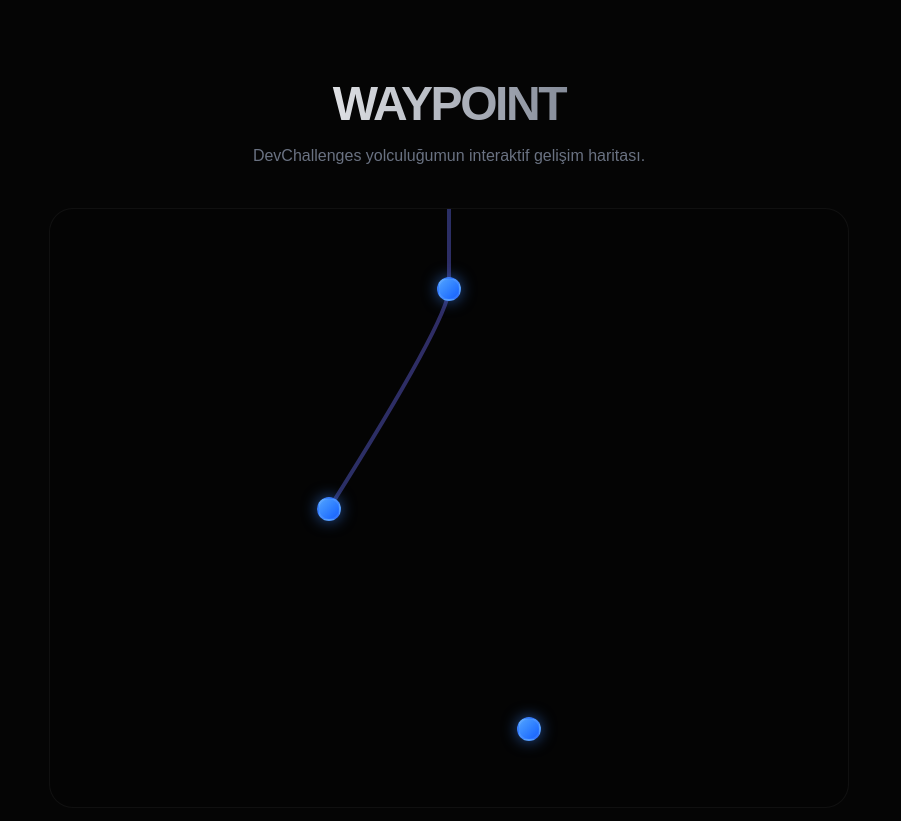
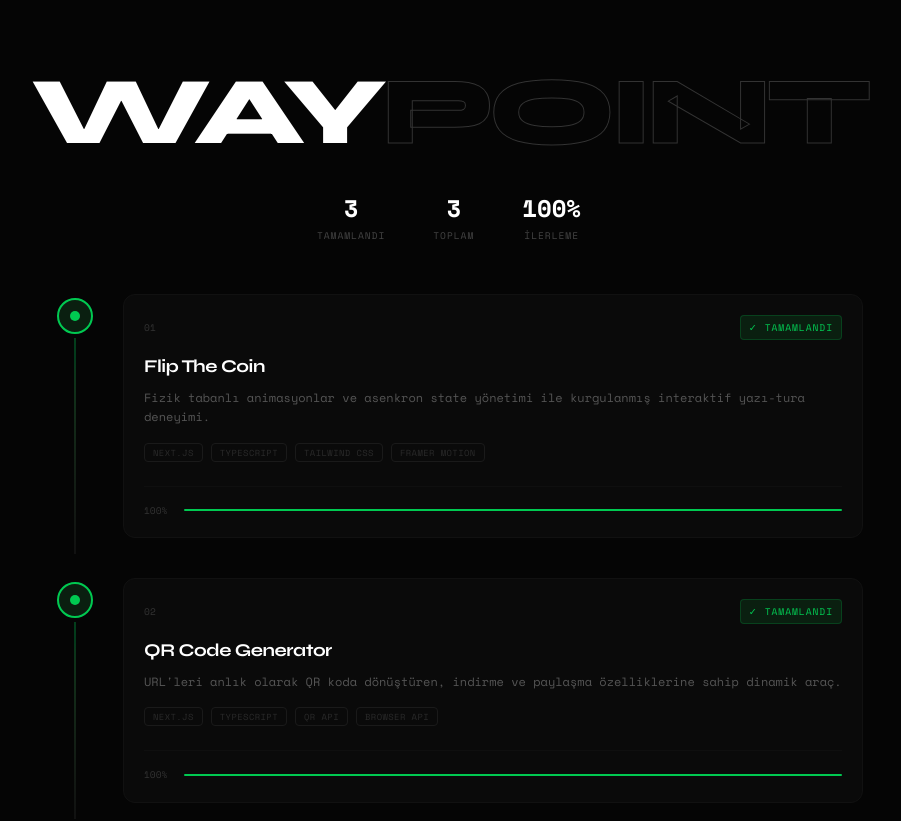
Before and after one commit to EnderKaran/Waypoint, a Next.js app: page / in a window 1280 px wide. Shown: the top 821 px of the page, without its empty margins (191-1092 px from the left). Built offline with nearby package versions, Linux system fonts and the light colour scheme.

Commit message:
waypoint tasarımı değiştirildi

```diff
--- a/src/components/HomeClient.tsx
+++ b/src/components/HomeClient.tsx
@@ -2,124 +2,141 @@
 
 import { CHALLENGES } from "@/constants/challenges";
 import Link from "next/link";
-import { motion, Variants } from "framer-motion";
+import { motion } from "framer-motion";
+import { useEffect, useState } from "react";
 
-const MotionLink = motion.create(Link);
+export default function HomeClient() {
+  const [mounted, setMounted] = useState(false);
 
-const containerVariants: Variants = {
-  hidden: { opacity: 0 },
-  visible: {
-    opacity: 1,
-    transition: {
-      staggerChildren: 0.5,
-      delayChildren: 0.3,
-    },
-  },
-};
+  useEffect(() => {
+    setMounted(true);
+  }, []);
 
-// SVG Yolun Çizilmesi
-const pathVariants: Variants = {
-  hidden: { pathLength: 0, opacity: 0 },
-  visible: {
-    pathLength: 1,
-    opacity: 0.4,
-    transition: {
-      duration: 2.5,
-      ease: "easeInOut",
-    },
-  },
-};
+  if (!mounted) return null; // Sunucu tarafında hiçbir şey render etme
 
-// Durakların (Node) Belirmesi
-const nodeVariants: Variants = {
-  hidden: { scale: 0, opacity: 0 },
-  visible: {
-    scale: 1,
-    opacity: 1,
-    transition: { type: "spring", stiffness: 260, damping: 20 },
-  },
-};
-
-export default function HomePage() {
-  const svgPathData = `
-    M 400 0
-    Q 400 50, ${CHALLENGES[0].position.x * 8} ${CHALLENGES[0].position.y}
-    T ${CHALLENGES[1].position.x * 8} ${CHALLENGES[1].position.y}
-  `;
+  const total = CHALLENGES.length;
+  const doneCount = CHALLENGES.filter(c => c.status === "done").length;
+  const progressPercent = Math.round((doneCount / total) * 100);
 
   return (
-    <main className="min-h-screen bg-[#050505] text-white flex flex-col items-center py-20 overflow-hidden">
-      <div className="text-center mb-10 z-10 relative">
+    <main className="min-h-screen bg-[#050505] text-white font-['Syne',sans-serif] selection:bg-blue-500/30 overflow-x-hidden">
+
+      {/* HEADER SECTION */}
+      <section className="text-center pt-16 pb-8 px-4">
         <motion.h1
-          initial={{ opacity: 0, y: -20 }} animate={{ opacity: 1, y: 0 }} transition={{ duration: 0.8 }}
-          className="text-5xl font-bold tracking-tighter mb-4 bg-gradient-to-r from-white to-gray-500 bg-clip-text text-transparent"
+          initial={{ opacity: 0, y: 20 }}
+          animate={{ opacity: 1, y: 0 }}
+          className="text-[clamp(3rem,10vw,6rem)] font-extrabold tracking-tighter leading-none"
         >
-          WAYPOINT
+          WAY<span style={{ WebkitTextStroke: "1px #333", color: "#050505" }}>POINT</span>
         </motion.h1>
-        <motion.p
-           initial={{ opacity: 0 }} animate={{ opacity: 1 }} transition={{ delay: 0.3, duration: 0.8 }}
-           className="text-gray-500 max-w-md mx-auto"
-        >
-          DevChallenges yolculuğumun interaktif gelişim haritası.
-        </motion.p>
-      </div>
 
-      {/* ROADMAP KAPSAYICISI */}
-      <motion.div
-        variants={containerVariants}
-        initial="hidden"
-        animate="visible"
-        className="relative w-[800px] h-[600px] border border-white/5 rounded-3xl bg-black/20 p-10"
-      >
-        {/* 1. SVG YOL KATMANI */}
-        <svg className="absolute top-0 left-0 w-full h-full pointer-events-none" viewBox="0 0 800 600">
-          <motion.path
-            variants={pathVariants}
-            d={svgPathData}
-            fill="none"
-            stroke="url(#road-gradient)"
-            strokeWidth="4"
-            strokeLinecap="round"
-          />
-          <defs>
-            <linearGradient id="road-gradient" x1="0%" y1="0%" x2="100%" y2="100%">
-              <stop offset="0%" stopColor="#3b82f6" />
-              <stop offset="100%" stopColor="#8b5cf6" />
-            </linearGradient>
-          </defs>
-        </svg>
+        <div className="flex justify-center gap-8 md:gap-12 mt-8 font-['Space_Mono',monospace]">
+          <div className="text-center">
+            <div className="text-2xl font-bold">{doneCount}</div>
+            <div className="text-[0.6rem] text-[#444] uppercase tracking-widest mt-1">Tamamlandı</div>
+          </div>
+          <div className="text-center">
+            <div className="text-2xl font-bold">{total}</div>
+            <div className="text-[0.6rem] text-[#444] uppercase tracking-widest mt-1">Toplam</div>
+          </div>
+          <div className="text-center">
+            <div className="text-2xl font-bold">{progressPercent}%</div>
+            <div className="text-[0.6rem] text-[#444] uppercase tracking-widest mt-1">İlerleme</div>
+          </div>
+        </div>
+      </section>
 
-        {/* 2. PROJE DURAKLARI (Node'lar) */}
-        {CHALLENGES.map((challenge) => (
-          <MotionLink
-            key={challenge.id}
-            href={`/challenges/${challenge.slug}`}
-            variants={nodeVariants}
-            style={{
-              left: `${challenge.position.x}%`,
-              top: `${challenge.position.y}px`
-            }}
-            className="absolute group -translate-x-1/2 -translate-y-1/2 z-20"
-          >
-            {/* Durak Noktası Görseli */}
-            <div className="relative">
-              {/* Dışarıdaki hare efekti */}
-              <div className="absolute -inset-4 bg-blue-500/20 rounded-full blur-xl opacity-0 group-hover:opacity-100 transition-opacity duration-500" />
-              {/* Ana nokta */}
-              <div className="w-6 h-6 bg-gradient-to-br from-blue-400 to-blue-600 rounded-full shadow-[0_0_15px_rgba(59,130,246,0.6)] border-2 border-white/10 group-hover:scale-110 transition-transform" />
+      {/* ROADMAP TRACK */}
+      <section className="max-w-[860px] mx-auto px-4 pb-20">
+        <div className="relative">
+          {CHALLENGES.map((challenge, index) => {
+            const status = challenge.status;
 
-              {/* Tooltip / İsim */}
-              <div className="absolute top-full mt-4 left-1/2 -translate-x-1/2 opacity-0 translate-y-2 group-hover:opacity-100 group-hover:translate-y-0 transition-all duration-300 bg-[#0A0A0A] border border-white/10 px-4 py-3 rounded-xl pointer-events-none whitespace-nowrap shadow-xl z-30">
-                <p className="text-sm font-bold">{challenge.title}</p>
-                <div className="flex items-center gap-2 mt-1">
-                   <span className={`w-2 h-2 rounded-full ${challenge.difficulty === 'Beginner' ? 'bg-green-500' : 'bg-yellow-500'}`}></span>
-                   <p className="text-[10px] text-gray-400 uppercase tracking-wider">{challenge.difficulty}</p>
+            return (
+              <div key={challenge.id} className="grid grid-cols-[80px_1fr] gap-0 relative group">
+                {/* SPINE */}
+                <div className="flex flex-col items-center pt-6">
+                  <div className={`
+                    w-9 h-9 rounded-full border-2 flex items-center justify-center relative z-10 transition-all duration-300
+                    ${status === 'done' ? 'border-green-500 bg-[#0a1f10]' :
+                      status === 'active' ? 'border-blue-500 bg-[#0a0f1f] shadow-[0_0_15px_rgba(59,130,246,0.2)]' :
+                      'border-[#1a1a1a] bg-[#080808]'}
+                  `}>
+                    <motion.div
+                      animate={status === 'active' ? { opacity: [1, 0.5, 1], scale: [1, 0.8, 1] } : {}}
+                      transition={{ repeat: Infinity, duration: 2 }}
+                      className={`w-2.5 h-2.5 rounded-full ${status === 'done' ? 'bg-green-500' : status === 'active' ? 'bg-blue-500' : 'bg-[#222]'}`}
+                    />
+                  </div>
+
+                  {index < CHALLENGES.length - 1 && (
+                    <div className={`w-[2px] flex-1 my-1 transition-colors duration-500 ${status === 'done' ? 'bg-gradient-to-b from-green-500/30 to-[#111]' : 'bg-[#1a1a1a]'}`} />
+                  )}
                 </div>
+
+                {/* CARD CONTENT */}
+                <Link href={`/challenges/${challenge.slug}`} className="py-5 pl-2 block">
+                  <motion.div
+                    whileHover={{ x: 4 }}
+                    className={`
+                      relative overflow-hidden bg-[#0a0a0a] border border-[#111] rounded-xl p-5 transition-all duration-300
+                      ${status === 'done' ? 'hover:border-green-500/30' : status === 'active' ? 'border-blue-500/20 hover:border-blue-500/40' : 'opacity-60'}
+                    `}
+                  >
+                    <div className="flex items-center justify-between mb-3 font-['Space_Mono',monospace] text-[0.6rem]">
+                      <span className="text-[#333]">0{index + 1}</span>
+                      <span className={`
+                        px-2 py-1 rounded border tracking-widest uppercase
+                        ${status === 'done' ? 'bg-[#0a1f10] text-green-500 border-green-500/20' :
+                          status === 'active' ? 'bg-[#0a0f1f] text-blue-500 border-blue-500/20' :
+                          'bg-[#111] text-[#333] border-[#1a1a1a]'}
+                      `}>
+                        {status === 'done' ? '✓ Tamamlandı' : status === 'active' ? '→ Devam Ediyor' : '○ Kilitli'}
+                      </span>
+                    </div>
+
+                    <h3 className={`text-lg font-bold mb-2 tracking-tight ${status === 'locked' ? 'text-[#2a2a2a]' : 'text-white'}`}>
+                      {challenge.title}
+                    </h3>
+
+                    <p className={`font-['Space_Mono',monospace] text-[0.75rem] leading-relaxed ${status === 'locked' ? 'text-[#2a2a2a]' : 'text-[#555]'}`}>
+                      {challenge.description}
+                    </p>
+
+                    <div className="flex gap-2 flex-wrap mt-4">
+                      {challenge.tags.map(tag => (
+                        <span key={tag} className="font-['Space_Mono',monospace] text-[0.55rem] border border-[#1a1a1a] px-2 py-0.5 rounded text-[#2a2a2a] tracking-wider uppercase">
+                          {tag}
+                        </span>
+                      ))}
+                    </div>
+
+                    {(status === 'done' || status === 'active') && (
+                      <div className="mt-6 pt-4 border-t border-[#0f0f0f] flex items-center gap-4 font-['Space_Mono',monospace] text-[0.6rem] text-[#333]">
+                        <span>{status === 'done' ? '100%' : '45%'}</span>
+                        <div className="flex-1 h-[2px] bg-[#111] rounded-full overflow-hidden">
+                          <div
+                            className={`h-full transition-all duration-1000 ${status === 'done' ? 'bg-green-500 w-full' : 'bg-blue-600 w-[45%]'}`}
+                          />
+                        </div>
+                      </div>
+                    )}
+                  </motion.div>
+                </Link>
               </div>
-            </div>
-          </MotionLink>
-        ))}
-      </motion.div>
+            );
+          })}
+        </div>
+      </section>
+
+      <footer className="py-12 text-center font-['Space_Mono',monospace] text-[0.55rem] text-[#fffff] tracking-[0.2em] uppercase">
+        Waypoint · Her commit bir adım
+      </footer>
+
+      <style jsx global>{`
+        @import url('https://fonts.googleapis.com/css2?family=Space+Mono:wght@400;700&family=Syne:wght@400;700;800&display=swap');
+      `}</style>
     </main>
   );
 }
--- a/src/constants/challenges.ts
+++ b/src/constants/challenges.ts
@@ -2,30 +2,34 @@
 
 export const CHALLENGES: Challenge[] = [
   {
+    position: 0,
     id: "flip-the-coin",
     title: "Flip The Coin",
     difficulty: "Junior",
+    // Durum: "done", "active" veya "locked"
+    status: "done",
     tags: ["Next.js", "TypeScript", "Tailwind CSS", "Framer Motion"],
-    description: "Yazı mı tura mı? İnteraktif animasyonlu bir şans oyunu.",
+    description: "Fizik tabanlı animasyonlar ve asenkron state yönetimi ile kurgulanmış interaktif yazı-tura deneyimi.",
     slug: "flip-the-coin",
-    position: { x: 50, y: 80 }
   },
   {
+    position: 1,
     id: "qr-code-generator",
     title: "QR Code Generator",
     difficulty: "Junior",
-    tags: ["Next.js", "TypeScript", "QR API"],
-    description: "Linkleri anında QR koda dönüştüren ve indirme imkanı sunan araç.",
+    status: "done",
+    tags: ["Next.js", "TypeScript", "QR API", "Browser API"],
+    description: "URL'leri anlık olarak QR koda dönüştüren, indirme ve paylaşma özelliklerine sahip dinamik araç.",
     slug: "qr-code-generator",
-    position: { x: 35, y: 300 }
   },
   {
+    position: 2,
     id: "device-shop-checkout",
     title: "Device Shop Checkout",
     difficulty: "Junior",
-    tags: ["Next.js", "Grid", "Forms"],
-    description: "Apple tarzı şık bir sepet ve ödeme sayfası. Karmaşık Grid yapıları ve form yönetimi üzerine bir çalışma.",
+    status: "done",
+    tags: ["Next.js", "Grid", "Forms", "State Management"],
+    description: "Apple tarzı şık bir sepet deneyimi. Karmaşık Grid yapıları ve form doğrulama süreçleri üzerine bir çalışma.",
     slug: "device-shop-checkout",
-    position: { x: 60, y: 520 }
   }
 ];
--- a/src/types/index.ts
+++ b/src/types/index.ts
@@ -1,11 +1,12 @@
 export type Difficulty = 'Beginner' | 'Junior' | 'Intermediate' | 'Advanced';
 
 export interface Challenge {
-    id: string;
-    title: string;
-    difficulty: Difficulty;
-    tags: string[];
-    description: string;
-    slug: string;
-    position: { x: number; y: number };
+  position: any;
+  id: string;
+  title: string;
+  difficulty: "Beginner" | "Junior" | "Intermediate" | "Advanced";
+  status: "done" | "active" | "locked";
+  tags: string[];
+  description: string;
+  slug: string;
 }
```
Also changed, not shown: src/components/Roadmap.tsx (+55 -0 lines).
